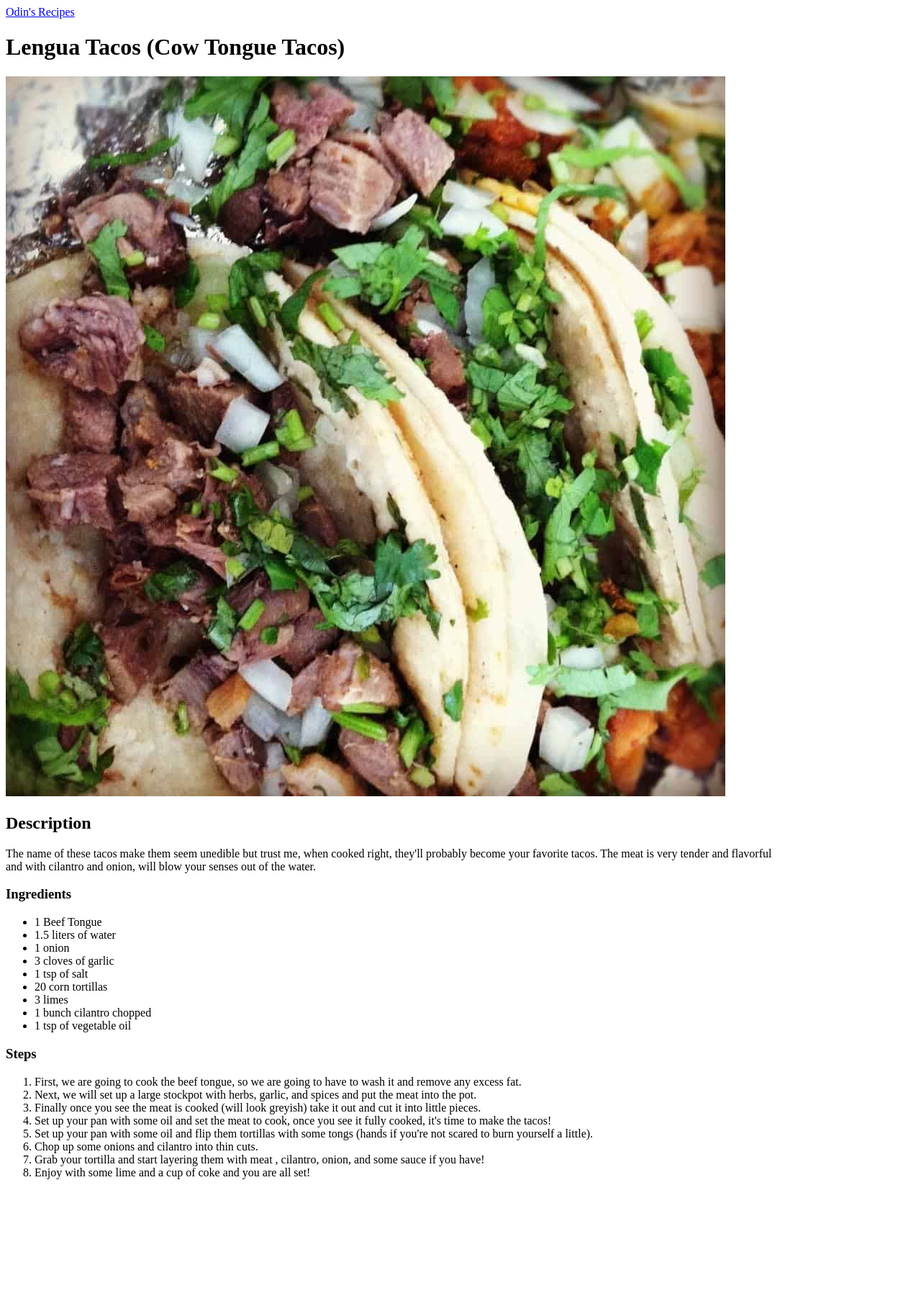
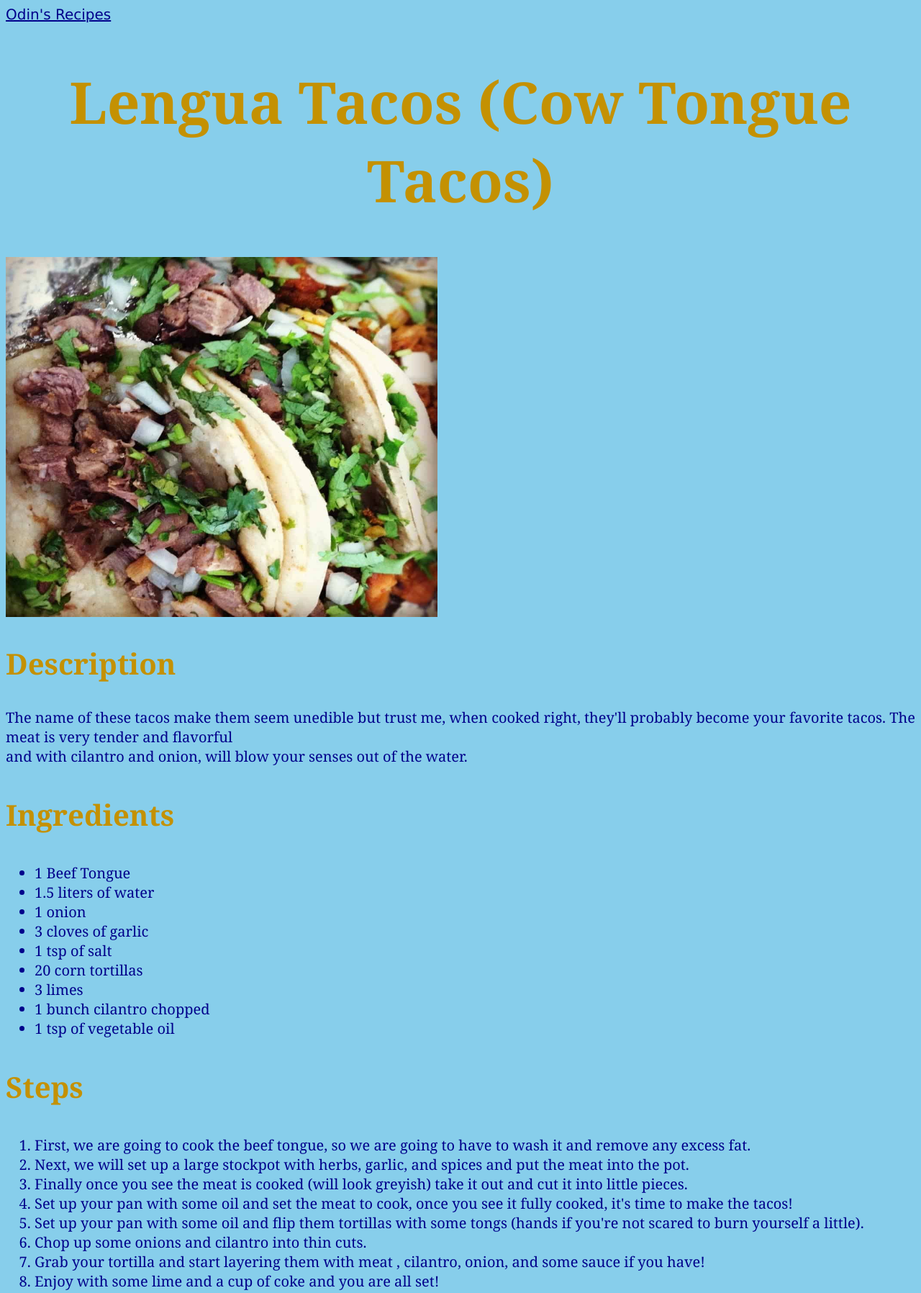
Before and after one commit to Uri-inFront/odin-recipes, a plain HTML site: page recipes/lengua.html in a window 1280 px wide. Shown: the whole page at 72% size. Before the commit the page ends 1654 px from the top, so only its background shows below. Drawn offline with Linux system fonts and the light colour scheme.

Commit message:
Finish Lenguas page

```diff
--- a/recipes/lengua.html
+++ b/recipes/lengua.html
@@ -1,20 +1,21 @@
 <!DOCTYPE html>
 <html lang="en">
+    <head>
     <meta charset="UTF-8">
     <meta name="viewport" content="width=device-width, intial scale=1.0">
-    <head>
+    <link rel="stylesheet" href="../styles.css">
         <title>Lengua Tacos</title>
     </head>
-    <body>
-        <a href="../index.html">Odin's Recipes</a>
-        <h1>Lengua Tacos (Cow Tongue Tacos)</h1>
-        <img src="../images/lengua.jpg" alt="beef tongue tacos">
-        <h2>Description</h2>
-        <p>The name of these tacos make them seem unedible but trust me, when cooked right, they'll probably become your favorite tacos. The meat is very tender and flavorful<br>
+    <body class="recipe-lengua">
+        <a href="../index.html" class="link-lengua">Odin's Recipes</a>
+        <h1 id="title-lengua">Lengua Tacos (Cow Tongue Tacos)</h1>
+        <img src="../images/lengua.jpg" alt="beef tongue tacos" class="img-lengua">
+        <h2 class="description-lengua">Description</h2>
+        <p class="para-lengua">The name of these tacos make them seem unedible but trust me, when cooked right, they'll probably become your favorite tacos. The meat is very tender and flavorful<br>
             and with cilantro and onion, will blow your senses out of the water.</p>
 
-        <h3>Ingredients</h3>
-            <ul>
+        <h3 class="ingredients-lengua">Ingredients</h3>
+            <ul class="make-lengua">
                 <li>1 Beef Tongue</li>
                 <li>1.5 liters of water</li>
                 <li>1 onion</li>
@@ -25,8 +26,8 @@
                 <li>1 bunch cilantro chopped</li>
                 <li>1 tsp of vegetable oil</li>
             </ul>
-        <h3>Steps</h3>
-            <ol>
+        <h3 class="steps-lengua">Steps</h3>
+            <ol class="assemble-lengua">
                 <li>First, we are going to cook the beef tongue, so we are going to have to wash it and remove any excess fat.</li>
                 <li>Next, we will set up a large stockpot with herbs, garlic, and spices and put the meat into the pot.</li>
                 <li>Finally once you see the meat is cooked (will look greyish) take it out and cut it into little pieces.</li>
--- a/styles.css
+++ b/styles.css
@@ -1,4 +1,4 @@
-/*Main index.html page*/
+/* Main index.html page */
 .main {
     background-color: rgb(135, 206, 235);
 }
@@ -7,6 +7,7 @@
     color: rgb(196, 145, 2);
     font-size: 80px;
     font-family: Cambria, Cochin, Georgia, Times, 'Times New Roman', serif;
+    text-align: center;
 }
 
 .pizza,
@@ -31,6 +32,7 @@
     color: rgba(196, 145, 2);
     font-size: 80px;
     font-family: Cambria, Cochin, Georgia, Times, 'Times New Roman', serif;
+    text-align: center;
 }
 
 .img-pizza {
@@ -57,4 +59,58 @@
     font-size: 20px;
     font-family: Cambria, Cochin, Georgia, Times, 'Times New Roman', serif;
 }
+
+.make-pizza .dough,
+.sauce,
+.toppings {
+    font-weight: bold;
+}
+
+.assemble-pizza .assemble-dough,
+.assemble-sauce,
+.final {
+    font-weight: bold;
+}
 /* Tacos de lengua html*/
+.recipe-lengua {
+    background-color: rgb(135, 206, 235);
+}
+
+.link-lengua {
+    color: #00008b;
+    font-size: 20px;
+    font-family: Verdana, Geneva, Tahoma, sans-serif;
+}
+
+#title-lengua {
+    color: rgba(196, 145, 2);
+    font-size: 80px;
+    font-family: Cambria, Cochin, Georgia, Times, 'Times New Roman', serif;
+    text-align: center;
+}
+
+.img-lengua {
+    height: 500px;
+    width: 600px;
+}
+
+.description-lengua,
+.ingredients-lengua,
+.steps-lengua {
+    color: rgb(196, 145, 2);
+    font-size: 40px;
+    font-family: Cambria, Cochin, Georgia, Times, 'Times New Roman', serif;
+}
+
+.para-lengua {
+    color: darkblue;
+    font-size: 20px;
+    font-family: Cambria, Cochin, Georgia, Times, 'Times New Roman', serif;
+}
+
+.make-lengua,
+.assemble-lengua {
+    color: darkblue;
+    font-size: 20px;
+    font-family: Cambria, Cochin, Georgia, Times, 'Times New Roman', serif;
+}
```
Also changed, not shown: recipes/pizza.html (+8 -8 lines).
